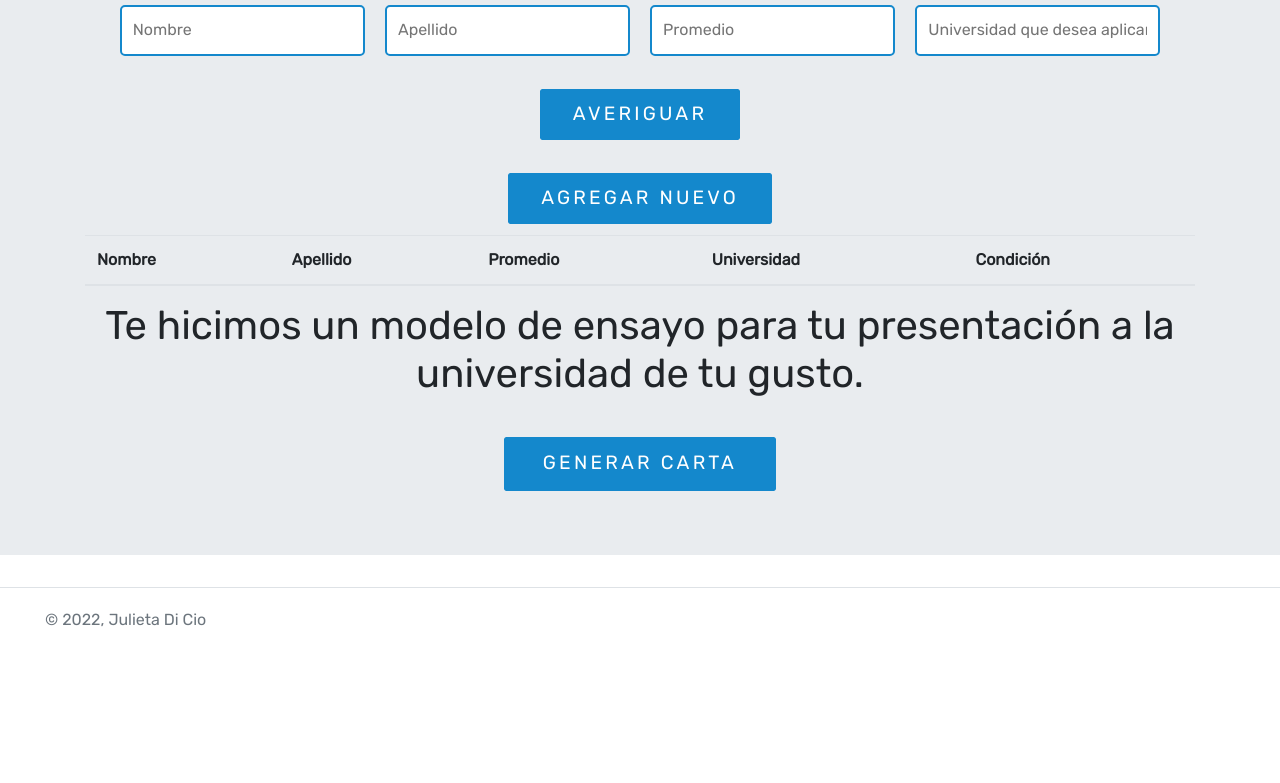
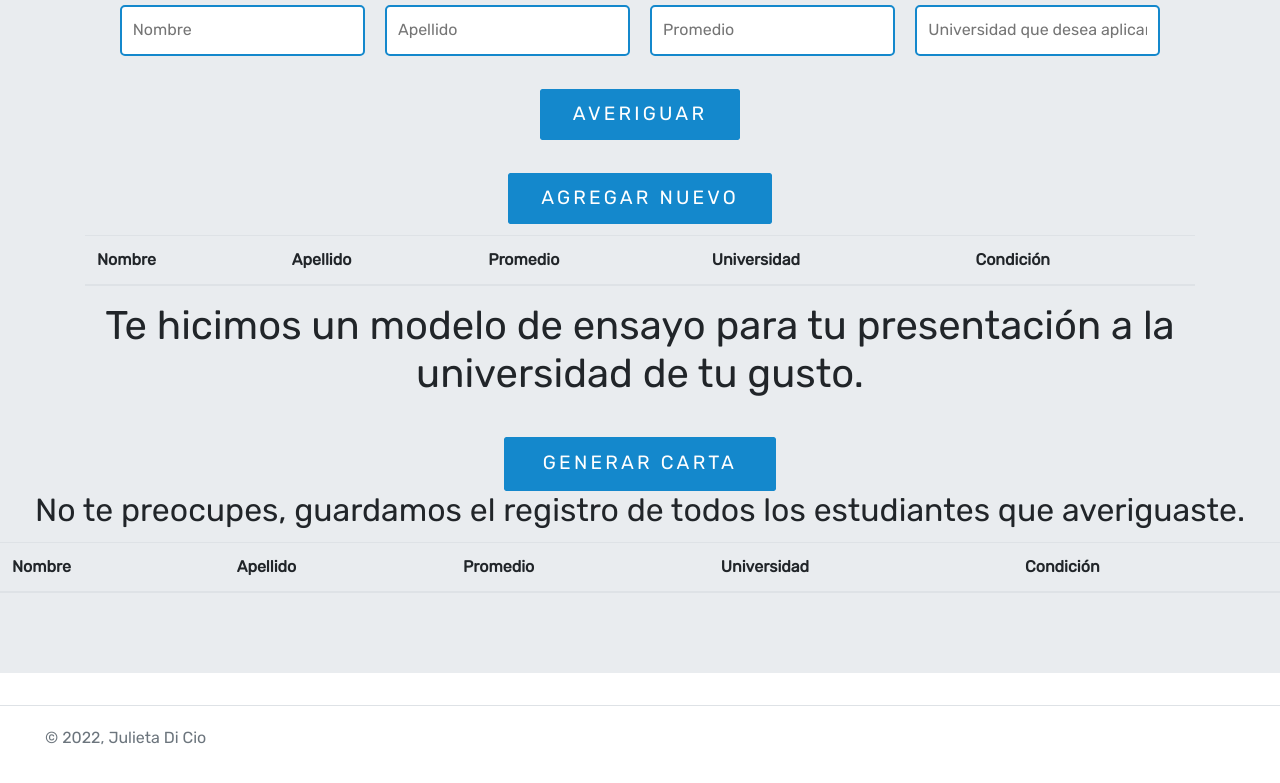
Before and after one commit to julietadicio/DiCio, a website: page pages/universidad.html in a window 1280 px wide. Shown: the part 746-1529 px from the top of the page. Before the commit the page ends 1421 px from the top, so only its background shows below. Drawn offline with nearby package versions, Linux system fonts and the light colour scheme; some packages are replaced by stand-ins of ours; a script that the page names is missing.

Commit message:
Emprolijando el script

```diff
--- a/js/index.js
+++ b/js/index.js
@@ -6,7 +6,6 @@ function storage() {
     localStorage.setItem('nombre', localStorage.nombre)
     localStorage.setItem('apellido', localStorage.apellido)
 
-    console.log(`${localStorage.nombre} ${localStorage.apellido} esta logueado`);
 }
 
 document.getElementById("bienvenido").innerHTML = "Bienvenid@ " + localStorage.nombre + " " + localStorage.apellido + ", te estábamos esperando."
@@ -20,7 +19,6 @@ function promediar() {
 
     const resultado = (parseInt(trim1) + parseInt(trim2) + parseInt(trim3))
     const resultado2 = (resultado / 3)
-    console.log(resultado);
 
     let h2Promedio = document.getElementById('verPromedio')
 
--- a/js/uni.js
+++ b/js/uni.js
@@ -41,7 +41,6 @@ const estudiantes = []
 function agregar() {
     estudiantes.push(estudianteNuevo)
     estudiantes.push(estudianteNuevo.condicion())
-    console.log(estudiantes);
     document.getElementById('tabla').innerHTML += '<tbody><tr><td>' + estudianteNuevo.nombre + '</td><td>' + estudianteNuevo.apellido +
         '</td><td>' + estudianteNuevo.promedio + '</td><td>' + estudianteNuevo.universidad + '</td><td>' + estudianteNuevo.condicion() +
         '</td></tr></tbody>'
--- a/pages/universidad.html
+++ b/pages/universidad.html
@@ -104,6 +104,21 @@
                     <button id="send">Enviar</button>
                 </div>
             </div>
+            <div>
+                <h2>No te preocupes, guardamos el registro de todos los estudiantes que averiguaste.</h2>
+
+                <table class="table table-striped" id="guardar">
+                    <thead>
+                        <tr>
+                            <th scope="col">Nombre</th>
+                            <th scope="col">Apellido</th>
+                            <th scope="col">Promedio</th>
+                            <th scope="col">Universidad</th>
+                            <th scope="col">Condición</th>
+                        </tr>
+                    </thead>
+                </table>
+            </div>
         </div>
     </div>
 
```
Also changed, not shown: js/act.js (+0 -34 lines).
